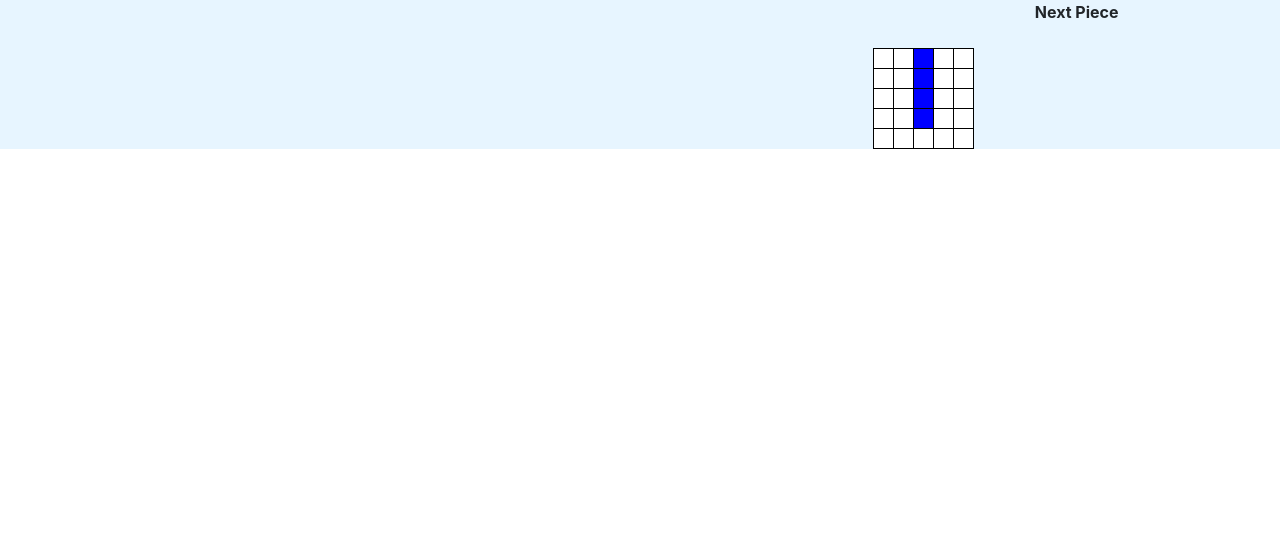
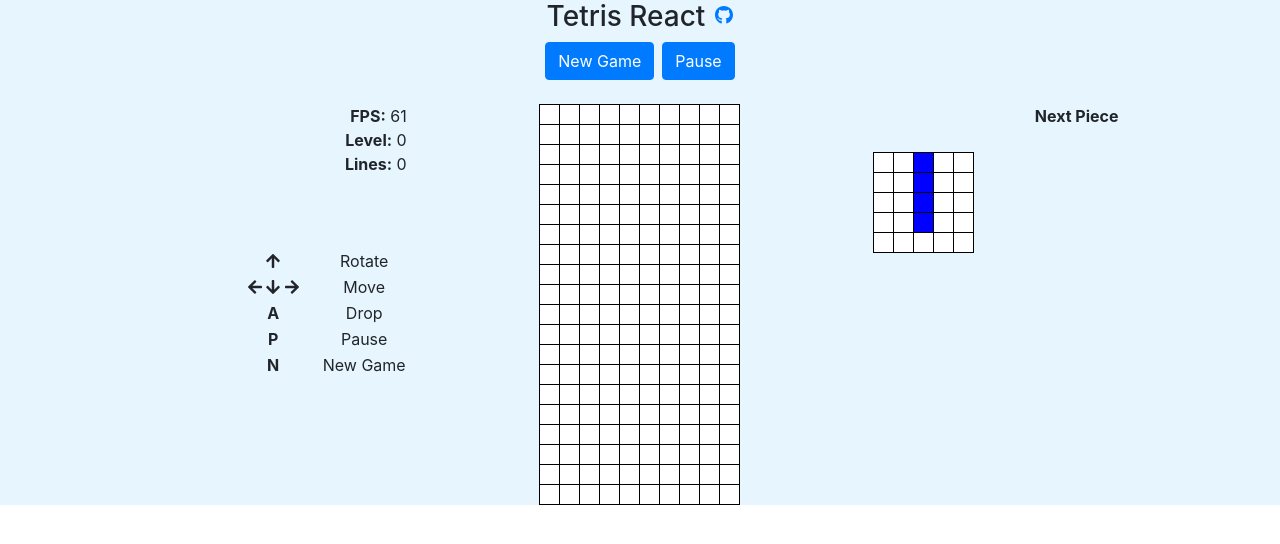
Before and after one commit to nnance/tetris-react-ts, a React (Create React App) app: page / in a window 1280 px wide. Shown: the top 544 px of the page. Built offline with nearby package versions, Linux system fonts and the light colour scheme.

Commit message:
game board, header and controls

```diff
--- a/package.json
+++ b/package.json
@@ -3,6 +3,10 @@
   "version": "0.1.0",
   "private": true,
   "dependencies": {
+    "@fortawesome/fontawesome-svg-core": "^1.2.26",
+    "@fortawesome/free-brands-svg-icons": "^5.12.0",
+    "@fortawesome/free-solid-svg-icons": "^5.12.0",
+    "@fortawesome/react-fontawesome": "^0.1.8",
     "bootstrap": "^4.4.1",
     "lodash": "^4.17.15",
     "react": "^16.12.0",
--- a/src/App.tsx
+++ b/src/App.tsx
@@ -1,11 +1,10 @@
 import React from "react";
 import "./App.css";
-import NextPiece, {
-  IBlock,
-  GamePiece,
-  rotateRight,
-  AllBlocks
-} from "./components/NextPiece";
+import NextPiece from "./components/NextPiece";
+import { IBlock, GamePiece, rotateRight, AllBlocks } from "./state/GamePiece";
+import Header from "./components/Header";
+import Controls from "./components/Controls";
+import GameBoard from "./components/GameBoard";
 
 type NextPieceProps = {
   piece: GamePiece;
@@ -42,12 +41,10 @@ const NextPieceContainer: React.FC<NextPieceProps> = props => {
 const App: React.FC<{}> = () => {
   return (
     <div id="main" className="App">
+      <Header />
       <div id="gameArea" className="row">
-        <div
-          id="controls"
-          className="col-md-4 d-none d-md-block ControlsCol"
-        ></div>
-        <div id="gameboard" className="col-md-4 col-8"></div>
+        <Controls />
+        <GameBoard />
         <div id="nextpiece" className="col-md-4 col-4">
           <div className="d-none d-md-block">
             <b>Next Piece</b>
--- /dev/null
+++ b/src/components/Controls.css
@@ -0,0 +1,20 @@
+.Col {
+  text-align: right;
+}
+
+.MoveCol {
+  float: right;
+}
+
+.MoveTable {
+  text-align: center;
+}
+
+.RotationCol {
+  width: 20px;
+}
+
+.MessageCol {
+  position: relative;
+  right: 20px;
+}
--- /dev/null
+++ b/src/components/Controls.tsx
@@ -0,0 +1,71 @@
+import React from "react";
+import "./Controls.css";
+import { FontAwesomeIcon } from "@fortawesome/react-fontawesome";
+import {
+  faArrowUp,
+  faArrowLeft,
+  faArrowDown,
+  faArrowRight
+} from "@fortawesome/free-solid-svg-icons";
+
+const Controls: React.FC = () => (
+  <div className="col-md-4 d-none d-md-block Col">
+    <b>FPS:</b> <span rv-text="data.currentfps">61</span>
+    <br />
+    <b>Level:</b> 0<br />
+    <b>Lines:</b> 0<br />
+    <br />
+    <br />
+    <br />
+    <div className="MoveCol">
+      <table className="MoveTable">
+        <tbody>
+          <tr>
+            <td>
+              <FontAwesomeIcon icon={faArrowUp} />
+            </td>
+            <td>
+              <div className="RotationCol"></div>
+            </td>
+            <td>Rotate</td>
+          </tr>
+          <tr>
+            <td>
+              <FontAwesomeIcon icon={faArrowLeft} />
+              &nbsp;
+              <FontAwesomeIcon icon={faArrowDown} />
+              &nbsp;
+              <FontAwesomeIcon icon={faArrowRight} />
+            </td>
+            <td></td>
+            <td>Move</td>
+          </tr>
+          <tr>
+            <td>
+              <b>A</b>
+            </td>
+            <td></td>
+            <td>Drop</td>
+          </tr>
+          <tr>
+            <td>
+              <b>P</b>
+            </td>
+            <td></td>
+            <td>Pause</td>
+          </tr>
+          <tr>
+            <td>
+              <b>N</b>
+            </td>
+            <td></td>
+            <td>New Game</td>
+          </tr>
+        </tbody>
+      </table>
+    </div>
+    <section className="MessageCol" rv-html="data.message"></section>
+  </div>
+);
+
+export default Controls;
--- /dev/null
+++ b/src/components/GameBoard.css
@@ -0,0 +1,19 @@
+.GameBoard {
+  margin: 0px auto;
+}
+
+.EmptyBlock {
+  width: 20px;
+  height: 20px;
+  background-color: white;
+  border: 1px solid black;
+  font-size: 0.75rem;
+}
+
+.Block {
+  width: 20px;
+  height: 20px;
+  background-color: blue;
+  border: 1px solid black;
+  font-size: 0.75rem;
+}
--- /dev/null
+++ b/src/components/GameBoard.tsx
@@ -0,0 +1,61 @@
+import React from "react";
+import "./GameBoard.css";
+
+type BoardBlock = number;
+type BoardRow = [
+  BoardBlock,
+  BoardBlock,
+  BoardBlock,
+  BoardBlock,
+  BoardBlock,
+  BoardBlock,
+  BoardBlock,
+  BoardBlock,
+  BoardBlock,
+  BoardBlock
+];
+type Board = [
+  BoardRow,
+  BoardRow,
+  BoardRow,
+  BoardRow,
+  BoardRow,
+  BoardRow,
+  BoardRow,
+  BoardRow,
+  BoardRow,
+  BoardRow,
+  BoardRow,
+  BoardRow,
+  BoardRow,
+  BoardRow,
+  BoardRow,
+  BoardRow,
+  BoardRow,
+  BoardRow,
+  BoardRow,
+  BoardRow
+];
+
+const GameBoard: React.FC = () => {
+  const board = Array(20).fill(Array(10).fill(0) as BoardRow) as Board;
+  return (
+    <div className="col-md-4 col-8">
+      <table className="GameBoard">
+        <tbody>
+          {board.map((row, rowIdx) => (
+            <tr key={`${row}-${rowIdx}`}>
+              {row.map((block, idx) => (
+                <td key={idx} className={block ? "PieceBlock" : "EmptyBlock"}>
+                  {" "}
+                </td>
+              ))}
+            </tr>
+          ))}
+        </tbody>
+      </table>
+    </div>
+  );
+};
+
+export default GameBoard;
--- /dev/null
+++ b/src/components/Header.css
@@ -0,0 +1,5 @@
+.Logo {
+  height: 25px;
+  padding-bottom: 5px;
+  padding-left: 10px;
+}
--- /dev/null
+++ b/src/components/Header.tsx
@@ -0,0 +1,32 @@
+import React from "react";
+import "./Header.css";
+import { FontAwesomeIcon } from "@fortawesome/react-fontawesome";
+import { faGithub } from "@fortawesome/free-brands-svg-icons";
+
+const Header: React.FC<{}> = () => (
+  <div id="header">
+    <h3>
+      Tetris React
+      <a href="https://github.com/nbarkhina/TetrisJS">
+        <FontAwesomeIcon icon={faGithub} className="Logo" />
+      </a>
+    </h3>
+    <button className="btn btn-primary">New Game</button>
+    <button
+      className="btn btn-primary ml-2"
+      rv-text="data.getPauseButtonText | call data.game_mode"
+    >
+      Pause
+    </button>
+    <br />
+    <div className="d-md-none">
+      <b>FPS:</b> <span rv-text="data.currentfps">60</span>
+      <b>Level:</b> 0 <b>Lines:</b> 0
+    </div>
+    <div className="d-none d-md-block">
+      <br />
+    </div>
+  </div>
+);
+
+export default Header;
--- a/src/components/NextPiece.tsx
+++ b/src/components/NextPiece.tsx
@@ -1,93 +1,6 @@
 import React from "react";
 import "./NextPiece.css";
-import { cloneDeep } from "lodash";
-
-type GameRow = [number, number, number, number, number];
-export type GamePiece = [GameRow, GameRow, GameRow, GameRow, GameRow];
-
-export const Block: GamePiece = [
-  [0, 0, 0, 0, 0],
-  [0, 0, 0, 0, 0],
-  [0, 0, 0, 0, 0],
-  [0, 0, 0, 0, 0],
-  [0, 0, 0, 0, 0]
-];
-
-export const IBlock: GamePiece = [
-  [0, 0, 1, 0, 0],
-  [0, 0, 1, 0, 0],
-  [0, 0, 1, 0, 0],
-  [0, 0, 1, 0, 0],
-  [0, 0, 0, 0, 0]
-];
-
-export const JBlock: GamePiece = [
-  [0, 0, 0, 0, 0],
-  [0, 1, 0, 0, 0],
-  [0, 1, 1, 1, 0],
-  [0, 0, 0, 0, 0],
-  [0, 0, 0, 0, 0]
-];
-
-export const ZBlock: GamePiece = [
-  [0, 0, 0, 0, 0],
-  [0, 1, 1, 0, 0],
-  [0, 0, 1, 1, 0],
-  [0, 0, 0, 0, 0],
-  [0, 0, 0, 0, 0]
-];
-
-export const TBlock: GamePiece = [
-  [0, 0, 0, 0, 0],
-  [0, 0, 1, 0, 0],
-  [0, 1, 1, 1, 0],
-  [0, 0, 0, 0, 0],
-  [0, 0, 0, 0, 0]
-];
-
-export const SBlock: GamePiece = [
-  [0, 0, 0, 0, 0],
-  [0, 0, 1, 1, 0],
-  [0, 1, 1, 0, 0],
-  [0, 0, 0, 0, 0],
-  [0, 0, 0, 0, 0]
-];
-
-export const LBlock: GamePiece = [
-  [0, 0, 0, 0, 0],
-  [0, 0, 0, 1, 0],
-  [0, 1, 1, 1, 0],
-  [0, 0, 0, 0, 0],
-  [0, 0, 0, 0, 0]
-];
-
-export const OBlock: GamePiece = [
-  [0, 0, 0, 0, 0],
-  [0, 1, 1, 0, 0],
-  [0, 1, 1, 0, 0],
-  [0, 0, 0, 0, 0],
-  [0, 0, 0, 0, 0]
-];
-
-export const AllBlocks = [
-  IBlock,
-  JBlock,
-  ZBlock,
-  TBlock,
-  SBlock,
-  LBlock,
-  OBlock
-];
-
-export const rotateRight = (piece: GamePiece): GamePiece => {
-  const gridSize = piece.length;
-  return piece.reduce((prev, row, rowIdx) => {
-    row.forEach((col, idx) => {
-      if (idx < gridSize) prev[idx][gridSize - 1 - rowIdx] = col;
-    });
-    return prev;
-  }, cloneDeep(Block));
-};
+import { GamePiece } from "../state/GamePiece";
 
 type NextPieceProps = { piece: GamePiece };
 
--- /dev/null
+++ b/src/state/GamePiece.ts
@@ -0,0 +1,88 @@
+import { cloneDeep } from "lodash";
+
+type GameRow = [number, number, number, number, number];
+export type GamePiece = [GameRow, GameRow, GameRow, GameRow, GameRow];
+
+export const Block: GamePiece = [
+  [0, 0, 0, 0, 0],
+  [0, 0, 0, 0, 0],
+  [0, 0, 0, 0, 0],
+  [0, 0, 0, 0, 0],
+  [0, 0, 0, 0, 0]
+];
+
+export const IBlock: GamePiece = [
+  [0, 0, 1, 0, 0],
+  [0, 0, 1, 0, 0],
+  [0, 0, 1, 0, 0],
+  [0, 0, 1, 0, 0],
+  [0, 0, 0, 0, 0]
+];
+
+export const JBlock: GamePiece = [
+  [0, 0, 0, 0, 0],
+  [0, 1, 0, 0, 0],
+  [0, 1, 1, 1, 0],
+  [0, 0, 0, 0, 0],
+  [0, 0, 0, 0, 0]
+];
+
+export const ZBlock: GamePiece = [
+  [0, 0, 0, 0, 0],
+  [0, 1, 1, 0, 0],
+  [0, 0, 1, 1, 0],
+  [0, 0, 0, 0, 0],
+  [0, 0, 0, 0, 0]
+];
+
+export const TBlock: GamePiece = [
+  [0, 0, 0, 0, 0],
+  [0, 0, 1, 0, 0],
+  [0, 1, 1, 1, 0],
+  [0, 0, 0, 0, 0],
+  [0, 0, 0, 0, 0]
+];
+
+export const SBlock: GamePiece = [
+  [0, 0, 0, 0, 0],
+  [0, 0, 1, 1, 0],
+  [0, 1, 1, 0, 0],
+  [0, 0, 0, 0, 0],
+  [0, 0, 0, 0, 0]
+];
+
+export const LBlock: GamePiece = [
+  [0, 0, 0, 0, 0],
+  [0, 0, 0, 1, 0],
+  [0, 1, 1, 1, 0],
+  [0, 0, 0, 0, 0],
+  [0, 0, 0, 0, 0]
+];
+
+export const OBlock: GamePiece = [
+  [0, 0, 0, 0, 0],
+  [0, 1, 1, 0, 0],
+  [0, 1, 1, 0, 0],
+  [0, 0, 0, 0, 0],
+  [0, 0, 0, 0, 0]
+];
+
+export const AllBlocks = [
+  IBlock,
+  JBlock,
+  ZBlock,
+  TBlock,
+  SBlock,
+  LBlock,
+  OBlock
+];
+
+export const rotateRight = (piece: GamePiece): GamePiece => {
+  const gridSize = piece.length;
+  return piece.reduce((prev, row, rowIdx) => {
+    row.forEach((col, idx) => {
+      if (idx < gridSize) prev[idx][gridSize - 1 - rowIdx] = col;
+    });
+    return prev;
+  }, cloneDeep(Block));
+};
```
Also changed, not shown: 2 other files (tests, documents, lock files or other folders).
